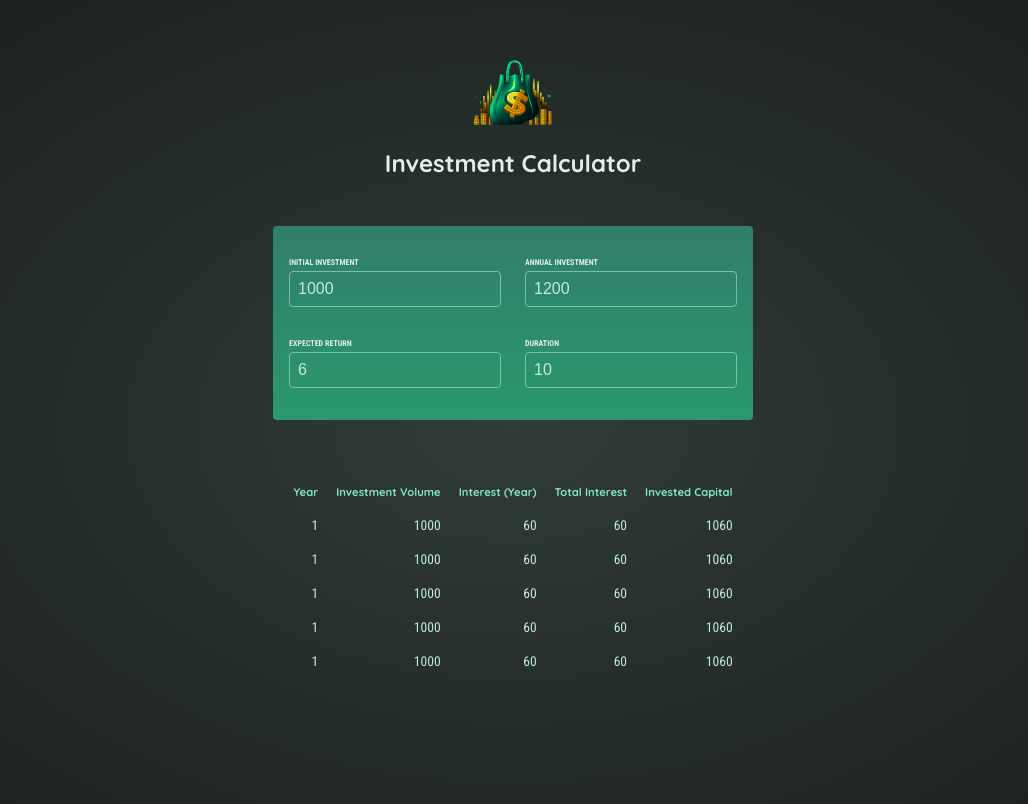
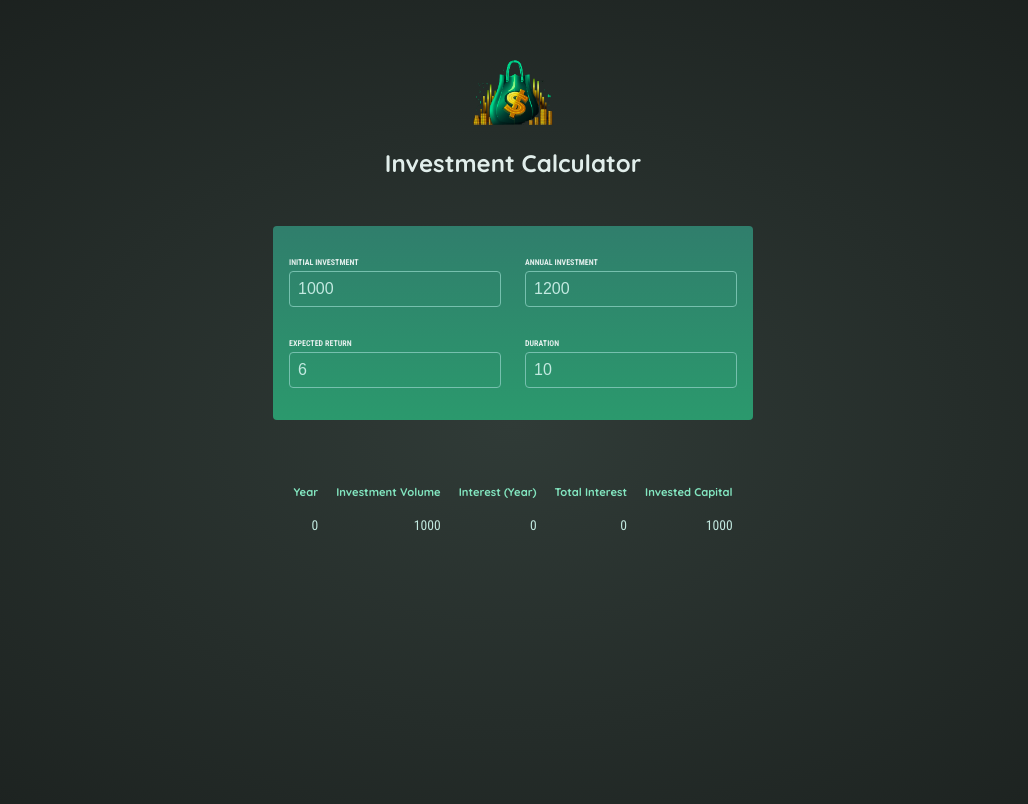
Before and after one commit to KKaged/investment-calc, a React (Vite) app: page / in a window 1280 px wide. Shown: the top 804 px of the page, without its empty margins (127-1155 px from the left). Built offline with nearby package versions, Linux system fonts and the light colour scheme.

Commit message:
lifted state so that files may access state

```diff
--- a/src/App.jsx
+++ b/src/App.jsx
@@ -1,13 +1,32 @@
 import Header from "./components/Header";
 import Input from "./components/Input";
-import Table from "./components/Table";
+import Results from "./components/Results";
+import { useState } from "react";
+import { calculateInvestmentResults } from "./util/investment";
 
 function App() {
+  const [userInput, setUserInput] = useState({
+    //Lifted state, originally in Input.jsx
+    initialInvestment: 1000,
+    annualInvestment: 1200,
+    expectedReturn: 6,
+    duration: 10,
+  });
+
+  function handleChange(inputIdentifier, newValue) {
+    setUserInput((prevUserInput) => {
+      return {
+        ...prevUserInput,
+        [inputIdentifier]: newValue,
+      };
+    });
+  }
+
   return (
     <>
       <Header />
-      <Input />
-      <Table />
+      <Input userInput={userInput} onChange={handleChange} />
+      <Results input={userInput} />
     </>
   );
 }
--- a/src/components/Input.jsx
+++ b/src/components/Input.jsx
@@ -1,60 +1,42 @@
-import { useState } from "react";
-
-export default function Input() {
-  const [userInput, setUserInput] = useState({
-    initialInvestment: 1000,
-    annualInvestment: 1200,
-    expectedReturn: 6,
-    duration: 10,
-  });
-
-  function handleChange(inputIdentifier, newValue) {
-    setUserInput((prevUserInput) => {
-      return {
-        ...prevUserInput,
-        [inputIdentifier]: newValue,
-      };
-    });
-  }
-
+export default function Input({ onChange, userInput }) {
   return (
     <section id="user-input">
       <div className="input-group">
         <p>
-          <label htmlFor="test">Initial Investment</label>
+          <label htmlFor="Initial investment">Initial Investment</label>
           <input
             type="number"
             value={userInput.initialInvestment}
-            onChange={(e) => handleChange("initialInvestment", e.target.value)}
+            onChange={(e) => onChange("initialInvestment", e.target.value)}
             required
           />
         </p>
         <p>
-          <label htmlFor="test">Annual Investment</label>
+          <label htmlFor="Annual Investment">Annual Investment</label>
           <input
             type="number"
             value={userInput.annualInvestment}
-            onChange={(e) => handleChange("annualInvestment", e.target.value)}
+            onChange={(e) => onChange("annualInvestment", e.target.value)}
             required
           />
         </p>
       </div>
       <div className="input-group">
         <p>
-          <label htmlFor="test">Expected Return</label>
+          <label htmlFor="Expected Return">Expected Return</label>
           <input
             type="number"
             value={userInput.expectedReturn}
-            onChange={(e) => handleChange("expectedReturn", e.target.value)}
+            onChange={(e) => onChange("expectedReturn", e.target.value)}
             required
           />
         </p>
         <p>
-          <label htmlFor="test">Duration</label>
+          <label htmlFor="Duration">Duration</label>
           <input
             type="number"
             value={userInput.duration}
-            onChange={(e) => handleChange("duration", e.target.value)}
+            onChange={(e) => onChange("duration", e.target.value)}
             required
           />
         </p>
--- /dev/null
+++ b/src/components/Results.jsx
@@ -0,0 +1,25 @@
+export default function Table({ input }) {
+  console.log(input);
+  return (
+    <table id="result">
+      <thead>
+        <tr>
+          <th>Year</th>
+          <th>Investment Volume</th>
+          <th>Interest (Year)</th>
+          <th>Total Interest</th>
+          <th>Invested Capital</th>
+        </tr>
+      </thead>
+      <tbody>
+        <tr>
+          <td>0</td>
+          <td>{input.initialInvestment}</td>
+          <td>0</td>
+          <td>0</td>
+          <td>{input.initialInvestment}</td>
+        </tr>
+      </tbody>
+    </table>
+  );
+}
--- a/src/components/Table.jsx
+++ /dev/null
@@ -1,52 +0,0 @@
-export default function Table() {
-  return (
-    <table id="result">
-      <thead>
-        <tr>
-          <th>Year</th>
-          <th>Investment Volume</th>
-          <th>Interest (Year)</th>
-          <th>Total Interest</th>
-          <th>Invested Capital</th>
-        </tr>
-      </thead>
-      <tbody>
-        <tr>
-          <td>1</td>
-          <td>1000</td>
-          <td>60</td>
-          <td>60</td>
-          <td>1060</td>
-        </tr>{" "}
-        <tr>
-          <td>1</td>
-          <td>1000</td>
-          <td>60</td>
-          <td>60</td>
-          <td>1060</td>
-        </tr>{" "}
-        <tr>
-          <td>1</td>
-          <td>1000</td>
-          <td>60</td>
-          <td>60</td>
-          <td>1060</td>
-        </tr>{" "}
-        <tr>
-          <td>1</td>
-          <td>1000</td>
-          <td>60</td>
-          <td>60</td>
-          <td>1060</td>
-        </tr>{" "}
-        <tr>
-          <td>1</td>
-          <td>1000</td>
-          <td>60</td>
-          <td>60</td>
-          <td>1060</td>
-        </tr>
-      </tbody>
-    </table>
-  );
-}
```
